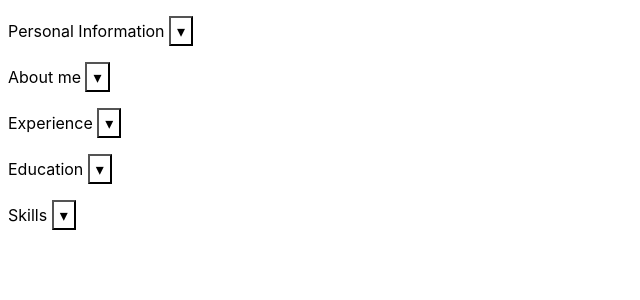
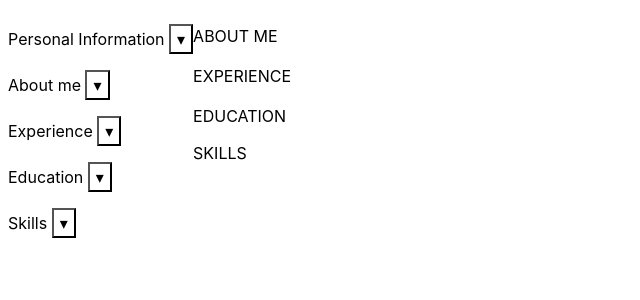
Before and after one commit to Marlonilao/Project-CV-Application, a React (Vite) app: page / in a window 1280 px wide. Shown: the top 300 px of the page, without its empty margins (0-640 px from the left). Built offline with nearby package versions, Linux system fonts and the light colour scheme.

Commit message:
add LivePreview Component

```diff
--- a/src/App.jsx
+++ b/src/App.jsx
@@ -5,6 +5,7 @@ import ExperienceList from './components/ExperienceList'
 import EducationList from './components/EducationList'
 import SkillsList from './components/SkillsList'
 import './App.css'
+import LivePreview from './components/LivePreview'
 
 function App() {
   const [CVdata, setCVdata] = useState({
@@ -40,16 +41,16 @@ function App() {
   }
 
   return (
+    <div className='flex'>
       <div>
-      {/* <form> */}
         <PersonalInfo CVdata={CVdata} handleInputChange={handleInputChange} />
         <AboutMe CVdata={CVdata} handleInputChange={handleInputChange} />
         <ExperienceList
           CVdata={CVdata}
-        onAdd={(value) =>
+          onAdd={(object) =>
             handleArrayAdd('experience', {
               id: crypto.randomUUID(),
-            text: value,
+              experienceDetails: object,
             })
           }
           onRemove={(id) => handleArrayRemove('experience', id)}
@@ -71,7 +72,10 @@ function App() {
           }
           onRemove={(id) => handleArrayRemove('skills', id)}
         />
-      {/* </form> */}
+      </div>
+      <div>
+        <LivePreview CVdata={CVdata} />
+      </div>
     </div>
   )
 }
--- /dev/null
+++ b/src/components/LivePreview.jsx
@@ -0,0 +1,58 @@
+const LivePreview = ({ CVdata }) => {
+  return (
+    <div>
+      <div>
+        <h1>{CVdata.fullName}</h1>
+        <p>{CVdata.email}</p>
+        <p>{CVdata.phone}</p>
+      </div>
+      <div>
+        <h2>ABOUT ME</h2>
+        <p>{CVdata.aboutMe}</p>
+      </div>
+      <div>
+        <h2>EXPERIENCE</h2>
+        <ul>
+          {CVdata.experience.map((exp) => (
+            <li key={exp.id}>
+              <div>
+                <span>{exp.experienceDetails.year}</span>
+                <p>{exp.experienceDetails.company}</p>
+                <p>{exp.experienceDetails.jobTitle}</p>
+                <ul>
+                  {exp.experienceDetails.description.map((desc) => (
+                    <li key={desc.id}>{desc.text}</li>
+                  ))}
+                </ul>
+              </div>
+            </li>
+          ))}
+        </ul>
+      </div>
+      <div>
+        <h2>EDUCATION</h2>
+        <>
+          {CVdata.education.map((edu) => (
+            <div key={edu.id}>
+              <p>
+                <span>{edu.details.year}</span>
+                {edu.details.school}
+              </p>
+              <p>{edu.details.degree}</p>
+            </div>
+          ))}
+        </>
+      </div>
+      <div>
+        <h2>SKILLS</h2>
+        <ul>
+          {CVdata.skills.map((skill) => (
+            <li key={skill.id}>{skill.text}</li>
+          ))}
+        </ul>
+      </div>
+    </div>
+  )
+}
+
+export default LivePreview
```
Lines whose indentation alone changed are shown as unchanged.
